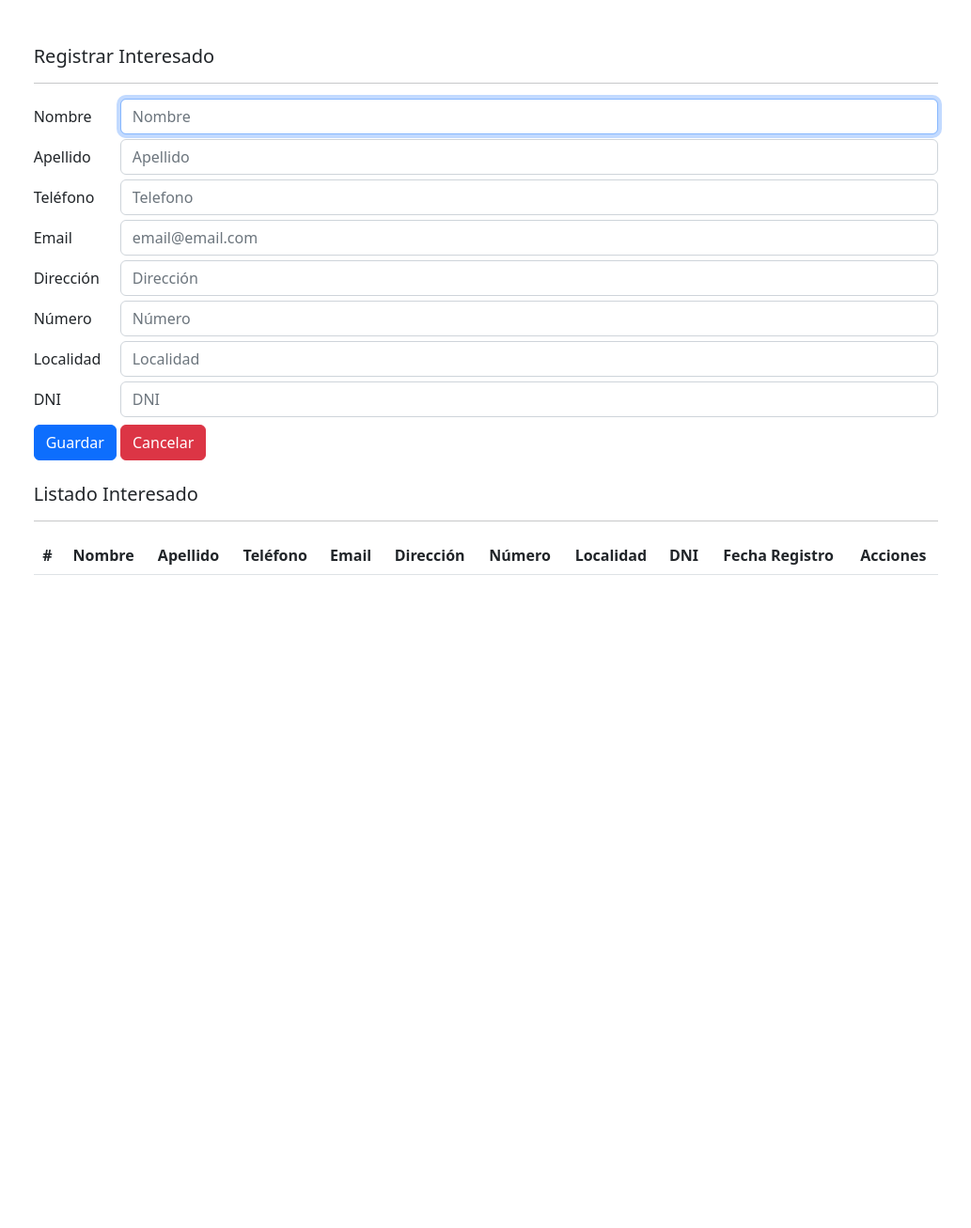
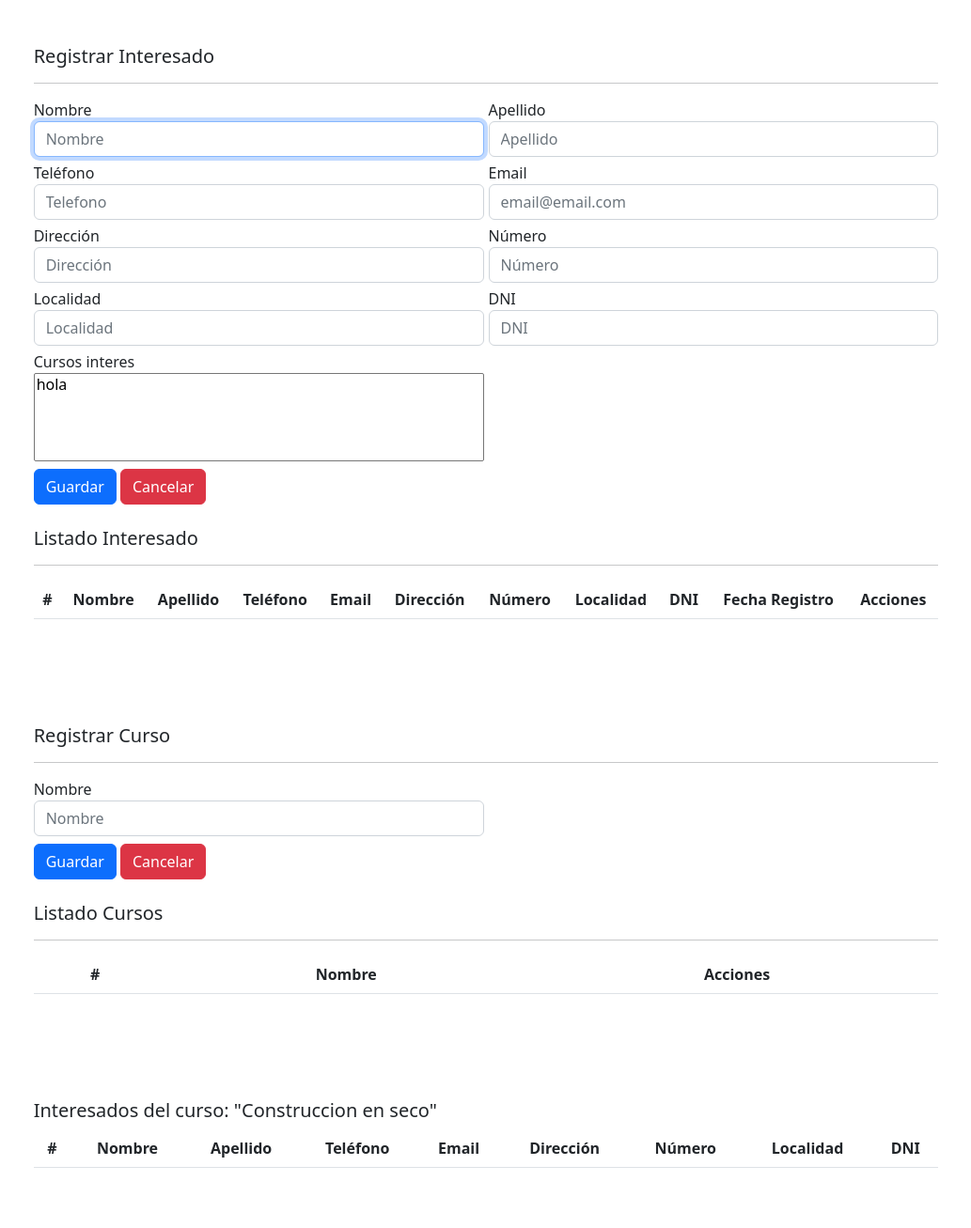
Before and after one commit to LucasLeone/becaFRVM2022, a PHP site: template app/views/index.php in a window 1280 px wide. Shown: the whole page at 94% size, without its empty margins (123-1156 px from the left). Before the commit the page ends 612 px from the top, so only its background shows below. Run offline with PHP 8.4, Linux system fonts and the light colour scheme; the template is opened without the code that fills it, so the values that code supplies are empty.

Commit message:
cursos listo, falta interesados por curso

```diff
--- /dev/null
+++ b/app/assets/code_cursos.js
@@ -0,0 +1,87 @@
+const app_cursos = new function() {
+    this.tbody = document.getElementById("tbody_cursos");
+
+    this.listado = () => {
+        fetch("../controllers/listado_curso.php")
+            .then((res) => res.json())
+            .then((data) => {
+                this.tbody.innerHTML = "";
+                data.forEach((item) => {
+                    this.tbody.innerHTML += `
+                    <tr>
+                        <td>${item.id_curso}</td>
+                        <td>${item.nombre}</td>
+                        <td>
+                            <a href="javascript:;" class="btn btn-warning btn-sm" onclick="app_cursos.editar(${item.id_curso})">Editar</a>
+                            <a href="javascript:;" class="btn btn-danger btn-sm" onclick="app_cursos.eliminar(${item.id_curso})">Eliminar</a>
+                        </td>
+                    </tr>
+                `;
+                });
+            })
+            .catch((error) => console.log(error));
+    };
+    this.guardar = () => {
+        var form = new FormData();
+        form.append("nombre", document.getElementById("nombre_curso").value);
+        form.append("id_curso", document.getElementById("id_curso").value);
+        if (form.get("id_curso") === "") {
+            fetch("../controllers/guardar_curso.php", {
+                method: "POST",
+                body: form,
+            })
+                .then((res) => res.json())
+                .then((data) => {
+                    alert("Creado con exito");
+                    this.listado();
+                    this.limpiar();
+                })
+                .catch((error) => console.log(error));
+        } else {
+            fetch("../controllers/actualizar_curso.php", {
+                method: "POST",
+                body: form,
+            })
+                .then((res) => res.json())
+                .then((data) => {
+                    alert("Actualizado con exito");
+                    this.listado();
+                    this.limpiar();
+                })
+                .catch((error) => console.log(error));
+        }
+    };
+    this.editar = (id) => {
+        var form = new FormData();
+        form.append("id", id);
+        fetch("../controllers/editar_curso.php", {
+            method: "POST",
+            body: form,
+        })
+            .then((res) => res.json())
+            .then((data) => {
+                document.getElementById("id_curso").value = data.id_curso;
+                document.getElementById("nombre_curso").value = data.nombre;
+            })
+            .catch((error) => console.log(error));
+    };
+    this.eliminar = (id) => {
+        var form = new FormData();
+        form.append("id", id);
+        fetch("../controllers/eliminar_curso.php", {
+            method: "POST",
+            body: form,
+        })
+            .then((res) => res.json())
+            .then((data) => {
+                alert("Eliminado con exito");
+                this.listado();
+            })
+            .catch((error) => console.log(error));
+    }
+    this.limpiar = () => {
+        document.getElementById("nombre_curso").value = "";
+        document.getElementById("id_curso").value = "";
+      };
+}();
+app_cursos.listado();
--- /dev/null
+++ b/app/controllers/editar_curso.php
@@ -0,0 +1,3 @@
+<?php
+require_once "../models/curso.model.php";
+echo json_encode(Curso::obtenerDatoId($_POST['id']));
--- /dev/null
+++ b/app/controllers/eliminar_curso.php
@@ -0,0 +1,3 @@
+<?php
+require_once "../models/curso.model.php";
+echo json_encode(Curso::eliminarDato($_POST['id']));
--- /dev/null
+++ b/app/controllers/listado_curso.php
@@ -0,0 +1,3 @@
+<?php
+require_once "../models/curso.model.php";
+echo json_encode(Curso::mostrarDatos());
--- a/app/db/script.sql
+++ b/app/db/script.sql
@@ -10,7 +10,11 @@ CREATE TABLE IF NOT EXISTS public.interesado
     dni character varying COLLATE pg_catalog."default",
     localidad character varying COLLATE pg_catalog."default",
     fecharegistro date,
-    curso_fk integer,
+    CONSTRAINT curso_fk FOREIGN KEY (curso_fk)
+        REFERENCES public.curso (id_curso) MATCH SIMPLE
+        ON UPDATE CASCADE
+        ON DELETE CASCADE
+        NOT VALID,
     CONSTRAINT interesado_pkey PRIMARY KEY (id_interesado)
 )
 WITH (
--- a/app/views/index.php
+++ b/app/views/index.php
@@ -11,37 +11,60 @@
 </head>
 <body>
     <div class="container-fluid">
+        <!-- INTERESADOS -->
         <div class="row justify-content-center p-5">
             <div class="col-sm-10">
                 <h5>Registrar Interesado</h5>
                 <hr />
                 <form action="javascript:void(0);" onsubmit="app.guardar()">
-                    <div class="inputs" style="display: grid; grid-template-columns: .1fr 1fr; grid-gap: 5px; align-items: center;">
+                    <div class="inputs" style="display: grid; grid-template-columns: 1fr 1fr; grid-gap: 5px; align-items: center;">
                         <input type="hidden" id="id_interesado" />
+                        <div class="form-group">
                             <label for="nombre">Nombre</label>
                             <input type="text" class="form-control" id="nombre" placeholder="Nombre" autofocus
                                 required />
+                        </div>
+                        <div class="form-group">
                             <label for="apellido">Apellido</label>
                             <input type="text" class="form-control" id="apellido" placeholder="Apellido" autofocus
                                 required />
+                        </div>
+                        <div class="form-group">
                             <label for="telefono">Teléfono</label>
                             <input type="text" class="form-control" id="telefono" placeholder="Telefono" autofocus
                                 required />
+                        </div>
+                        <div class="form-group">
                             <label for="email">Email</label>
                             <input type="email" class="form-control" id="email" placeholder="email@email.com"
                                 required />
+                        </div>
+                        <div class="form-group">
                             <label for="direccion">Dirección</label>
                             <input type="text" class="form-control" id="direccion" placeholder="Dirección"
                                 required />
+                        </div>
+                        <div class="form-group">
                             <label for="numero">Número</label>
                             <input type="number" class="form-control" id="numero" placeholder="Número"
                                 required />
+                        </div>
+                        <div class="form-group">
                             <label for="localidad">Localidad</label>
                             <input type="text" class="form-control" id="localidad" placeholder="Localidad"
                                 required />
+                        </div>
+                        <div class="form-group">
                             <label for="dni">DNI</label>
                             <input type="text" class="form-control" id="dni" placeholder="DNI"
                                 required />
+                        </div>
+                        <div class="form-group d-grid">
+                            <label for="cursos_interes">Cursos interes</label>
+                            <select name="cursos_interes" id="cursos_interes" multiple>
+                                <option value="hola">hola</option>
+                            </select>
+                        </div>
                     </div>
                     <div class="mt-2 d-flex">
                         <button type="submit" class="btn btn-primary me-1">Guardar</button>
@@ -71,8 +94,65 @@
                 </table>
             </div>
         </div>
+        <!-- CURSOS -->
+        <div class="row justify-content-center p-5">
+            <div class="col-sm-10">
+                <h5>Registrar Curso</h5>
+                <hr />
+                <form action="javascript:void(0);" onsubmit="app_cursos.guardar()">
+                    <div class="inputs" style="display: grid; grid-template-columns: 1fr 1fr; grid-gap: 5px; align-items: center;">
+                        <input type="hidden" id="id_curso" />
+                        <div class="form-group">
+                            <label for="nombre_curso">Nombre</label>
+                            <input type="text" class="form-control" id="nombre_curso" placeholder="Nombre" autofocus
+                                required />
+                        </div>
+                    </div>
+                    <div class="mt-2 d-flex">
+                        <button type="submit" class="btn btn-primary me-1">Guardar</button>
+                        <button type="reset" class="btn btn-danger">Cancelar</button>
+                    </div>
+                </form>
+                <br />
+                <h5>Listado Cursos</h5>
+                <hr />
+                <table class="table text-center">
+                    <thead>
+                        <tr>
+                            <th>#</th>
+                            <th>Nombre</th>
+                            <th>Acciones</th>
+                        </tr>
+                    </thead>
+                    <tbody id="tbody_cursos"></tbody>
+                </table>
+            </div>
+        </div>
+        <!-- LISTADO INTERESADOS POR CURSO -->
+        <div class="row justify-content-center p-5">
+            <div class="col-sm-10">
+                <h5>Interesados del curso: "Construccion en seco"</h5>
+                <table class="table text-center">
+                    <thead>
+                        <tr>
+                            <th>#</th>
+                            <th>Nombre</th>
+                            <th>Apellido</th>
+                            <th>Teléfono</th>
+                            <th>Email</th>
+                            <th>Dirección</th>
+                            <th>Número</th>
+                            <th>Localidad</th>
+                            <th>DNI</th>
+                        </tr>
+                    </thead>
+                    <tbody id="tbody_interesados_curso"></tbody>
+                </table>
+            </div>
+        </div>
     </div>
     <script src="../assets/code.js"></script>
+    <script src="../assets/code_cursos.js"></script>
     <!-- Bootstrap -->
     <script src="https://cdn.jsdelivr.net/npm/bootstrap@5.2.2/dist/js/bootstrap.bundle.min.js" integrity="sha384-OERcA2EqjJCMA+/3y+gxIOqMEjwtxJY7qPCqsdltbNJuaOe923+mo//f6V8Qbsw3" crossorigin="anonymous"></script>
 </body>
```
Also changed, not shown: app/assets/code_interesados_curso.js (added, +17 -0 lines), app/controllers/actualizar_curso.php (added, +8 -0 lines), app/controllers/guardar_curso.php (added, +7 -0 lines), app/models/curso.model.php (added, +67 -0 lines). Lines whose indentation alone changed are shown as unchanged.
